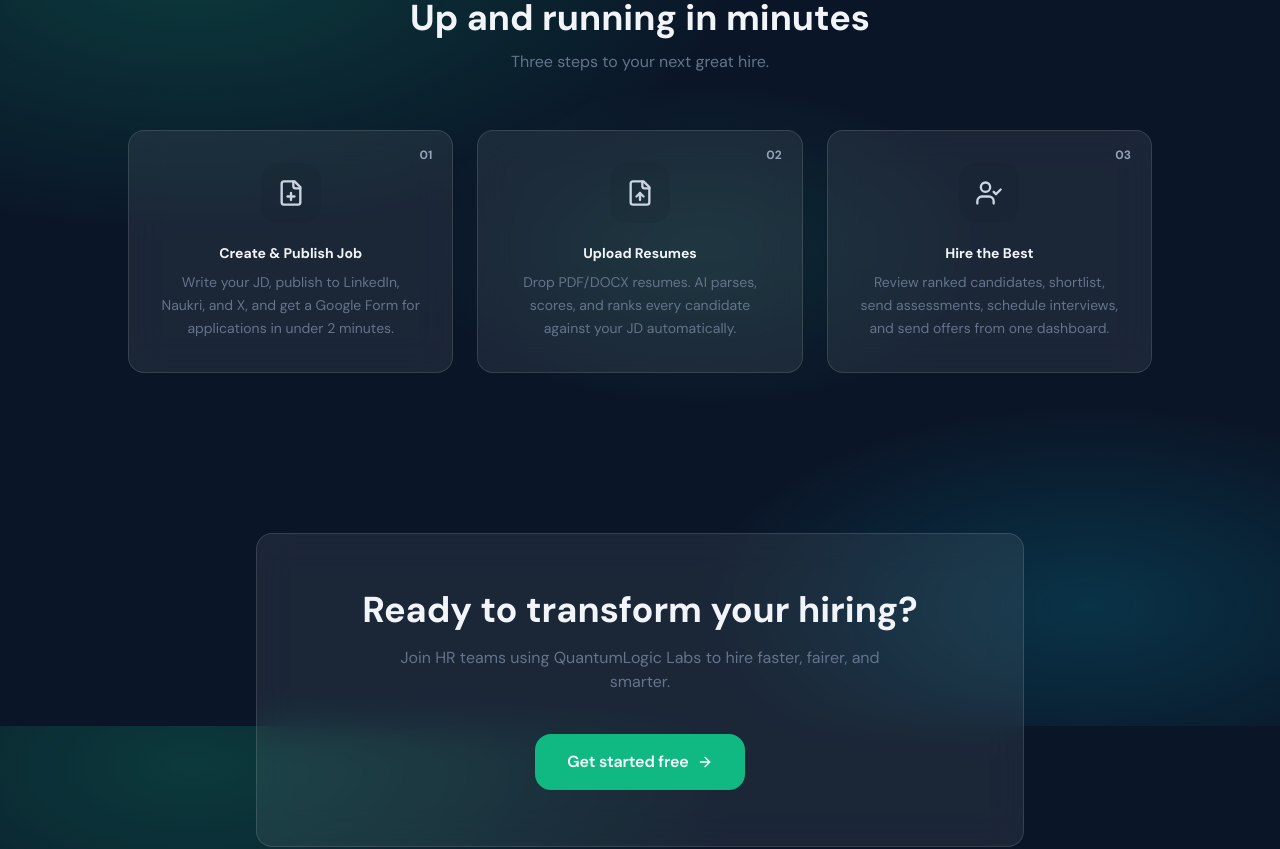
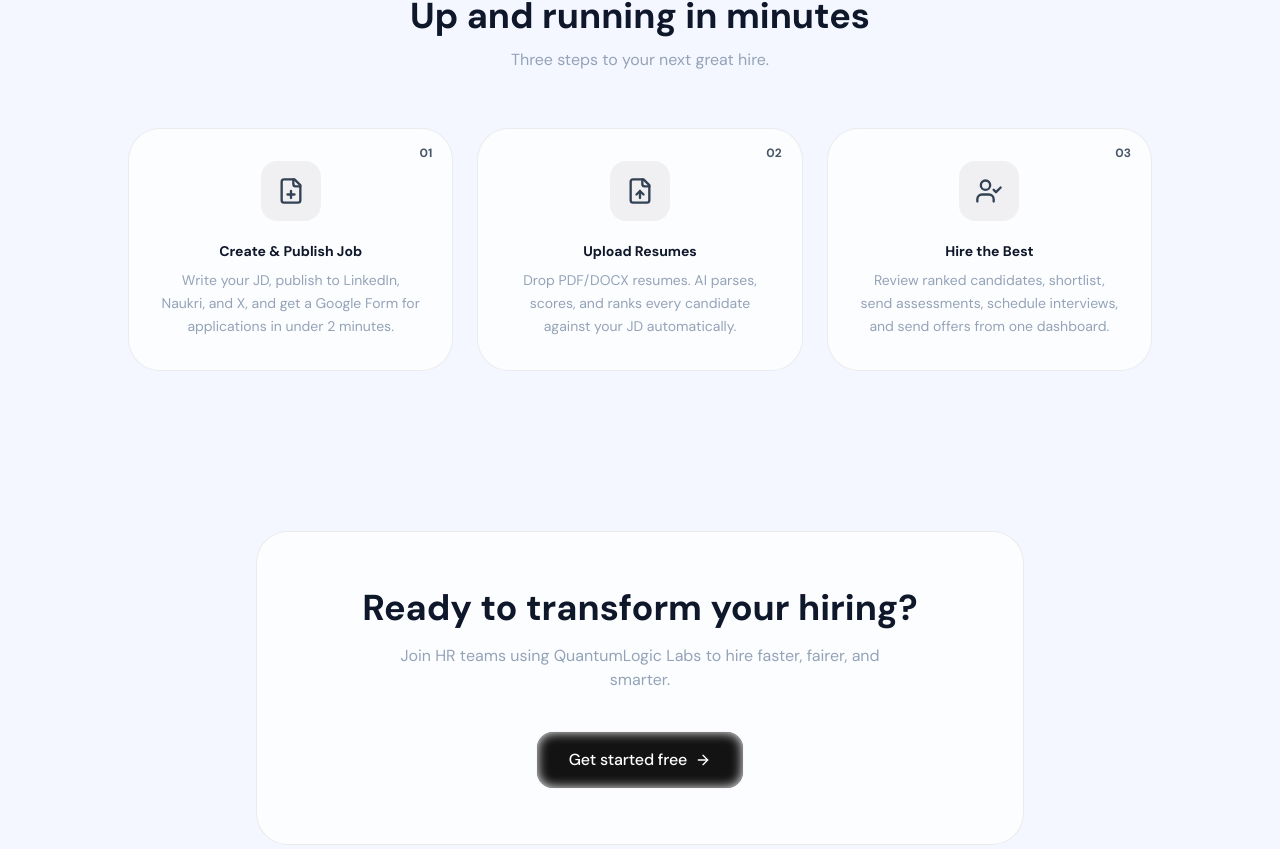
Before and after one commit to Deep841/fairhire-ai, a React (Vite) app in the folder frontend/: page / in a window 1280 px wide. Shown: the part 1674-2523 px from the top of the page. Built offline with nearby package versions, Linux system fonts and the light colour scheme.

Commit message:
feat: replace frontend with Quantum-labs light theme

```diff
--- a/frontend/index.html
+++ b/frontend/index.html
@@ -7,7 +7,7 @@
     <title>FairHire AI</title>
     <link rel="preconnect" href="https://fonts.googleapis.com" />
     <link rel="preconnect" href="https://fonts.gstatic.com" crossorigin />
-    <link href="https://fonts.googleapis.com/css2?family=DM+Sans:ital,opsz,wght@0,9..40,400;0,9..40,500;0,9..40,600;0,9..40,700;0,9..40,800;1,9..40,400&display=swap" rel="stylesheet" />
+    <link href="https://fonts.googleapis.com/css2?family=Inter:wght@400;500;600;700&display=swap" rel="stylesheet" />
   </head>
   <body>
     <div id="root"></div>
--- a/frontend/src/index.css
+++ b/frontend/src/index.css
@@ -7,245 +7,163 @@
 @layer base {
   * { box-sizing: border-box; }
 
-  html, body, #root {
-    font-family: 'DM Sans', ui-sans-serif, system-ui, -apple-system, sans-serif;
-  }
-
   body {
     margin: 0;
     -webkit-font-smoothing: antialiased;
     -moz-osx-font-smoothing: grayscale;
-    background-color: #0a1628;
-    background-image:
-      radial-gradient(ellipse 70% 55% at 15% 5%,  rgba(16, 185, 129, 0.22) 0%, transparent 60%),
-      radial-gradient(ellipse 55% 45% at 85% 85%,  rgba(6,  182, 212, 0.18) 0%, transparent 55%),
-      radial-gradient(ellipse 45% 40% at 55% 40%,  rgba(52, 211, 153, 0.10) 0%, transparent 50%);
-    background-attachment: fixed;
-    color: #e2e8f0;
+    background-color: #F4F7FF;
+    color: #0f172a;
     min-height: 100vh;
   }
 
-  /* ── DM Sans on every element ─────────────────────────────────────────── */
-  *, *::before, *::after {
-    font-family: 'DM Sans', ui-sans-serif, system-ui, -apple-system, sans-serif;
+  #root {
+    position: relative;
+    z-index: 1;
   }
 
-  /* ── Dark-theme text remapping ────────────────────────────────────────── */
-  /* Components were built for a light bg. Remap slate classes so every      */
-  /* text level is clearly visible on #0a1628.                               */
+  /* ── No rainbow — neutralise all color classes ── */
+  .text-white        { color: #0f172a !important; }
 
-  /* Primary text — headings, labels */
-  .text-slate-900 { color: #f1f5f9 !important; }
-  .text-slate-800 { color: #e2e8f0 !important; }
-
-  /* Secondary text — descriptions, sub-labels */
-  .text-slate-700 { color: #cbd5e1 !important; }
-  .text-slate-600 { color: #94a3b8 !important; }
-
-  /* Muted text — placeholders, hints */
-  .text-slate-500 { color: #64748b !important; }
-
-  /* Very muted — timestamps, meta */
-  .text-slate-400 { color: #475569 !important; }
-  .text-slate-300 { color: #94a3b8 !important; }
-
-  /* Always white */
-  .text-white { color: #ffffff !important; }
-
-  /* Gray text */
-  .text-gray-900 { color: #f1f5f9 !important; }
-  .text-gray-800 { color: #e2e8f0 !important; }
-  .text-gray-700 { color: #cbd5e1 !important; }
-  .text-gray-600 { color: #94a3b8 !important; }
-  .text-gray-500 { color: #64748b !important; }
-  .text-gray-400 { color: #475569 !important; }
-
-  /* ── Button text always white ─────────────────────────────────────────── */
+  /* preserve white text inside dark buttons */
   .btn-glass-dark,
   .btn-glass-dark * { color: #ffffff !important; }
+  .text-slate-100    { color: #1e293b !important; }
+  .text-slate-200    { color: #334155 !important; }
+  .text-slate-300    { color: #475569 !important; }
+  .text-slate-400    { color: #64748b !important; }
+  .text-slate-500    { color: #94a3b8 !important; }
+  .text-slate-600    { color: #94a3b8 !important; }
 
-  /* ── Inputs ───────────────────────────────────────────────────────────── */
-  input, textarea, select {
-    font-family: 'DM Sans', ui-sans-serif, system-ui, sans-serif;
-    color: #f1f5f9;
-    background-color: rgba(255, 255, 255, 0.08);
-    border-color: rgba(255, 255, 255, 0.12);
-  }
-  input::placeholder, textarea::placeholder { color: #475569; }
+  /* score/stage badge text — keep readable but neutral */
+  .text-green-700, .text-blue-700, .text-amber-700,
+  .text-red-700, .text-cyan-800, .text-sky-800,
+  .text-purple-800, .text-indigo-400, .text-blue-400,
+  .text-amber-400, .text-amber-800, .text-purple-400 { color: #334155 !important; }
 
-  /* ── Background remaps ────────────────────────────────────────────────── */
-  .bg-white              { background-color: rgba(255,255,255,0.06) !important; }
-  .bg-white\/70          { background-color: rgba(255,255,255,0.08) !important; }
-  .bg-white\/5           { background-color: rgba(255,255,255,0.05) !important; }
-  .bg-white\/10          { background-color: rgba(255,255,255,0.08) !important; }
-  .bg-slate-50           { background-color: rgba(255,255,255,0.04) !important; }
-  .bg-slate-100          { background-color: rgba(255,255,255,0.07) !important; }
-  .bg-slate-200          { background-color: rgba(255,255,255,0.10) !important; }
-  .bg-slate-900          { background-color: #0f172a !important; }
-  .bg-gray-100           { background-color: rgba(255,255,255,0.07) !important; }
-  .bg-black\/3           { background-color: rgba(0,0,0,0.20) !important; }
-  .bg-black\/\[0\.02\]   { background-color: rgba(0,0,0,0.15) !important; }
-  .bg-black\/\[0\.03\]   { background-color: rgba(0,0,0,0.20) !important; }
+  /* score/stage badge backgrounds — all neutral */
+  .bg-green-50, .bg-blue-50, .bg-amber-50,
+  .bg-red-50, .bg-cyan-50, .bg-sky-50,
+  .bg-purple-50, .bg-indigo-50 { background-color: #f8fafc !important; }
 
-  /* hover bg remaps */
-  .hover\:bg-slate-50:hover   { background-color: rgba(255,255,255,0.07) !important; }
-  .hover\:bg-slate-100:hover  { background-color: rgba(255,255,255,0.10) !important; }
-  .hover\:bg-black\/3:hover   { background-color: rgba(255,255,255,0.06) !important; }
-  .hover\:bg-white\/10:hover  { background-color: rgba(255,255,255,0.10) !important; }
+  /* score/stage badge borders — all neutral */
+  .border-green-200, .border-blue-200, .border-amber-200,
+  .border-red-200, .border-cyan-200, .border-sky-200,
+  .border-purple-200, .border-indigo-200 { border-color: #e2e8f0 !important; }
 
-  /* ── Border remaps ────────────────────────────────────────────────────── */
-  .border-slate-100          { border-color: rgba(255,255,255,0.08) !important; }
-  .border-slate-200          { border-color: rgba(255,255,255,0.12) !important; }
-  .border-gray-100           { border-color: rgba(255,255,255,0.08) !important; }
-  .border-gray-200           { border-color: rgba(255,255,255,0.12) !important; }
-  .border-black\/8           { border-color: rgba(255,255,255,0.08) !important; }
-  .border-black\/\[0\.08\]   { border-color: rgba(255,255,255,0.08) !important; }
-  .border-white\/10          { border-color: rgba(255,255,255,0.10) !important; }
-  .border-white\/12          { border-color: rgba(255,255,255,0.12) !important; }
+  /* single accent — slate only, no green */
+  .text-emerald-300, .text-emerald-400,
+  .text-emerald-600, .text-emerald-700  { color: #475569 !important; }
+  .bg-emerald-50                        { background-color: #f8fafc !important; }
+  .bg-emerald-500\/15,
+  .bg-emerald-500\/20                   { background-color: rgba(0,0,0,0.04) !important; }
+  .border-emerald-200                   { border-color: #e2e8f0 !important; }
+  .bg-emerald-600, .bg-emerald-700      { background-color: #0f172a !important; }
+  .hover\:bg-emerald-700:hover          { background-color: #1e293b !important; }
+  .focus\:ring-emerald-500              { --tw-ring-color: #94a3b8 !important; }
 
-  /* ── Divide remaps ────────────────────────────────────────────────────── */
-  .divide-slate-100 > * + * { border-color: rgba(255,255,255,0.06) !important; }
-  .divide-black\/5  > * + * { border-color: rgba(255,255,255,0.06) !important; }
-  .divide-black\/8  > * + * { border-color: rgba(255,255,255,0.08) !important; }
-  .divide-white\/5  > * + * { border-color: rgba(255,255,255,0.05) !important; }
+  /* borders */
+  .border-white\/10  { border-color: rgba(0,0,0,0.07) !important; }
+  .border-white\/15  { border-color: rgba(0,0,0,0.09) !important; }
+  .border-white\/20  { border-color: rgba(0,0,0,0.10) !important; }
 
-  /* ── Accent colour remaps (badges, tags, links) ───────────────────────── */
-
-  /* Emerald / green — primary brand */
-  .text-emerald-700, .text-emerald-600 { color: #34d399 !important; }
-  .text-emerald-400, .text-emerald-300 { color: #6ee7b7 !important; }
-  .bg-emerald-50  { background-color: rgba(16,185,129,0.12) !important; }
-  .bg-emerald-100 { background-color: rgba(16,185,129,0.18) !important; }
-  .border-emerald-200 { border-color: rgba(16,185,129,0.30) !important; }
-  .hover\:bg-emerald-100:hover { background-color: rgba(16,185,129,0.22) !important; }
-
-  /* Red — reject / error */
-  .text-red-700, .text-red-600 { color: #f87171 !important; }
-  .bg-red-50  { background-color: rgba(239,68,68,0.12) !important; }
-  .bg-red-100 { background-color: rgba(239,68,68,0.18) !important; }
-  .border-red-200 { border-color: rgba(239,68,68,0.30) !important; }
-  .hover\:bg-red-100:hover { background-color: rgba(239,68,68,0.22) !important; }
-
-  /* Amber — warning / test */
-  .text-amber-800, .text-amber-700 { color: #fbbf24 !important; }
-  .bg-amber-50  { background-color: rgba(245,158,11,0.12) !important; }
-  .bg-amber-100 { background-color: rgba(245,158,11,0.18) !important; }
-  .border-amber-200 { border-color: rgba(245,158,11,0.30) !important; }
-
-  /* Blue */
-  .text-blue-700, .text-blue-800, .text-blue-600 { color: #60a5fa !important; }
-  .bg-blue-50  { background-color: rgba(59,130,246,0.12) !important; }
-  .bg-blue-100 { background-color: rgba(59,130,246,0.18) !important; }
-  .border-blue-200 { border-color: rgba(59,130,246,0.30) !important; }
-  .hover\:bg-blue-100:hover { background-color: rgba(59,130,246,0.22) !important; }
-
-  /* Cyan */
-  .text-cyan-800, .text-cyan-700 { color: #22d3ee !important; }
-  .bg-cyan-50  { background-color: rgba(6,182,212,0.10) !important; }
-  .bg-cyan-100 { background-color: rgba(6,182,212,0.15) !important; }
-  .border-cyan-200 { border-color: rgba(6,182,212,0.30) !important; }
-
-  /* Purple */
-  .text-purple-800, .text-purple-700 { color: #c084fc !important; }
-  .bg-purple-50  { background-color: rgba(168,85,247,0.10) !important; }
-  .bg-purple-100 { background-color: rgba(168,85,247,0.15) !important; }
-  .border-purple-200 { border-color: rgba(168,85,247,0.30) !important; }
-
-  /* Sky */
-  .text-sky-800, .text-sky-700 { color: #38bdf8 !important; }
-  .bg-sky-50  { background-color: rgba(14,165,233,0.10) !important; }
-  .bg-sky-100 { background-color: rgba(14,165,233,0.15) !important; }
-  .border-sky-200 { border-color: rgba(14,165,233,0.30) !important; }
-
-  /* Green */
-  .text-green-800, .text-green-700 { color: #4ade80 !important; }
-  .bg-green-50  { background-color: rgba(34,197,94,0.10) !important; }
-  .bg-green-100 { background-color: rgba(34,197,94,0.15) !important; }
-  .border-green-200 { border-color: rgba(34,197,94,0.30) !important; }
-  .hover\:bg-green-700:hover { background-color: #047857 !important; }
+  /* bg overlays */
+  .bg-white\/5       { background-color: rgba(0,0,0,0.03) !important; }
+  .bg-white\/10      { background-color: rgba(0,0,0,0.05) !important; }
+  .bg-white\/15      { background-color: rgba(0,0,0,0.07) !important; }
+  .hover\:bg-white\/10:hover  { background-color: rgba(0,0,0,0.05) !important; }
+  .hover\:bg-white\/15:hover  { background-color: rgba(0,0,0,0.07) !important; }
+  .divide-white\/5   > * + * { border-color: rgba(0,0,0,0.05) !important; }
+  .divide-white\/10  > * + * { border-color: rgba(0,0,0,0.07) !important; }
 }
 
 @layer utilities {
   .glass {
-    background: rgba(255, 255, 255, 0.07);
+    background: rgba(255, 255, 255, 0.75);
     backdrop-filter: blur(18px);
     -webkit-backdrop-filter: blur(18px);
-    border: 1px solid rgba(255, 255, 255, 0.12);
-    border-radius: 1rem;
+    border: 1px solid rgba(0, 0, 0, 0.07);
+    border-radius: 24px;
+  }
+
+  @media (min-width: 768px) {
+    .glass {
+      border-radius: 32px;
+    }
   }
 
   .glass-panel {
-    background: rgba(255, 255, 255, 0.05);
+    background: rgba(255, 255, 255, 0.55);
     backdrop-filter: blur(24px);
     -webkit-backdrop-filter: blur(24px);
-    border-right: 1px solid rgba(255, 255, 255, 0.09);
+    border-right: 1px solid rgba(0, 0, 0, 0.06);
   }
 
   .glass-navbar {
-    background: rgba(10, 22, 40, 0.80);
-    backdrop-filter: blur(20px);
-    -webkit-backdrop-filter: blur(20px);
-    border: 1px solid rgba(255, 255, 255, 0.10);
+    background: rgba(255, 255, 255, 0.65);
+    backdrop-filter: blur(18px);
+    -webkit-backdrop-filter: blur(18px);
+    border: 1px solid rgba(0, 0, 0, 0.07);
   }
 
   .glass-hover:hover {
-    background: rgba(255, 255, 255, 0.11);
-    border-color: rgba(255, 255, 255, 0.18);
+    background: rgba(255, 255, 255, 0.80);
+    border-color: rgba(0, 0, 0, 0.10);
     transition: all 0.2s ease;
   }
 
   .shadow-card {
-    box-shadow:
-      0 1px 2px  rgba(0, 0, 0, 0.35),
-      0 6px 20px rgba(0, 0, 0, 0.28),
-      0 0 0 1px rgba(255, 255, 255, 0.07);
+    box-shadow: 0px 0px 1px rgba(0,0,0,0.08), 0 2px 8px rgba(0,0,0,0.04);
   }
 
-  .shadow-glow    { box-shadow: 0 0 28px rgba(16, 185, 129, 0.35); }
-  .shadow-glow-sm { box-shadow: 0 0 14px rgba(16, 185, 129, 0.25); }
+  .shadow-glow {
+    box-shadow: 0 0 28px rgba(100, 116, 139, 0.2);
+  }
 
-  /* Uniform page content width */
+  .shadow-glow-sm {
+    box-shadow: 0 0 14px rgba(100, 116, 139, 0.15);
+  }
+
   .page-content {
     width: 100%;
     max-width: 1280px;
   }
 
-  /* ── Buttons ──────────────────────────────────────────────────────────── */
   .btn-glass {
     position: relative;
     overflow: hidden;
-    background: rgba(255, 255, 255, 0.08);
-    border: 1px solid rgba(255, 255, 255, 0.14);
-    color: #e2e8f0 !important;
-    font-family: 'DM Sans', ui-sans-serif, system-ui, sans-serif;
+    background: #f1f5f9;
+    border: none;
+    color: #0f172a;
     font-weight: 500;
     letter-spacing: -0.01em;
-    transition: all 0.2s ease;
+    box-shadow: inset 0 0 12px rgba(0,0,0,0.09), 0px 0px 1px rgba(0,0,0,0.2);
+    transition: all 0.5s ease;
     cursor: pointer;
   }
   .btn-glass:hover:not(:disabled) {
-    background: rgba(255, 255, 255, 0.14);
-    border-color: rgba(255, 255, 255, 0.22);
+    transition-duration: 0.7s;
+    box-shadow: inset 0 0 12px rgba(0,0,0,0.09), 0px 0px 1px rgba(0,0,0,0.2);
   }
-  .btn-glass:active:not(:disabled) { transform: scale(0.97); }
+  .btn-glass:active:not(:disabled) { transform: scale(0.97); transition-duration: 0.2s; }
   .btn-glass:disabled { opacity: 0.40; pointer-events: none; }
+  .btn-glass > * { position: relative; z-index: 10; }
 
   .btn-glass-dark {
     position: relative;
     overflow: hidden;
-    background: #10b981;
+    background: #131313;
     border: none;
     color: #ffffff !important;
-    font-family: 'DM Sans', ui-sans-serif, system-ui, sans-serif;
-    font-weight: 600;
+    font-weight: 500;
     letter-spacing: -0.01em;
-    transition: all 0.2s ease;
+    box-shadow: inset 0 0 12px rgba(255,255,255,1), 0px 0px 2px 0 rgba(0,0,0,0.1);
+    transition: all 0.5s ease;
     cursor: pointer;
   }
-  .btn-glass-dark:hover:not(:disabled) { background: #059669; }
-  .btn-glass-dark:active:not(:disabled) { transform: scale(0.97); }
+  .btn-glass-dark:hover:not(:disabled) { transition-duration: 0.7s; opacity: 0.88; }
+  .btn-glass-dark:active:not(:disabled) { transform: scale(0.97); transition-duration: 0.2s; }
   .btn-glass-dark:disabled { opacity: 0.40; pointer-events: none; }
-  .btn-glass-dark * { color: #ffffff !important; }
+  .btn-glass-dark > * { position: relative; z-index: 10; }
 
   /* hide scrollbar but keep scroll */
   .chat-messages::-webkit-scrollbar { display: none; }
--- a/frontend/src/main.tsx
+++ b/frontend/src/main.tsx
@@ -4,6 +4,7 @@ import Lenis from "lenis";
 import App from "./App";
 import "./index.css";
 
+// Bootstrap Lenis smooth scroll
 const lenis = new Lenis({ autoRaf: true });
 (window as any).__lenis = lenis;
 
```
Also changed, not shown: frontend/package.json (+4 -4 lines), frontend/src/App.tsx (+8 -3 lines), frontend/src/components/TopCandidates.tsx (+20 -68 lines).
